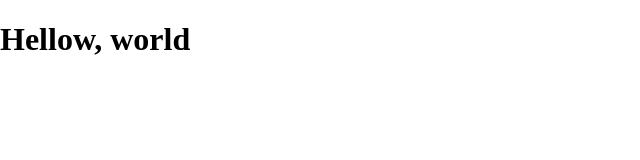
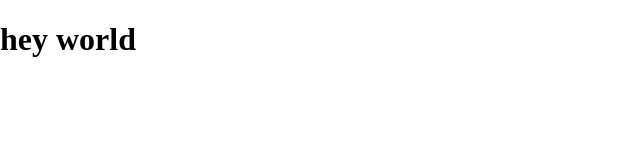
Before and after one commit to thennyy/template-test, a plain HTML site: page index.html in a window 1280 px wide. Shown: the whole page, without its empty margins (0-640 px from the left). Drawn offline with Linux system fonts and the light colour scheme.

Commit message:
Hello world

```diff
--- a/index.html
+++ b/index.html
@@ -15,7 +15,7 @@
 </head>
 <body>
     <!-- Script -->
-    <h1>Hellow, world</h1>
+    <h1>hey world</h1>
     <script src="script.js"></script>
 
 </body>
```
